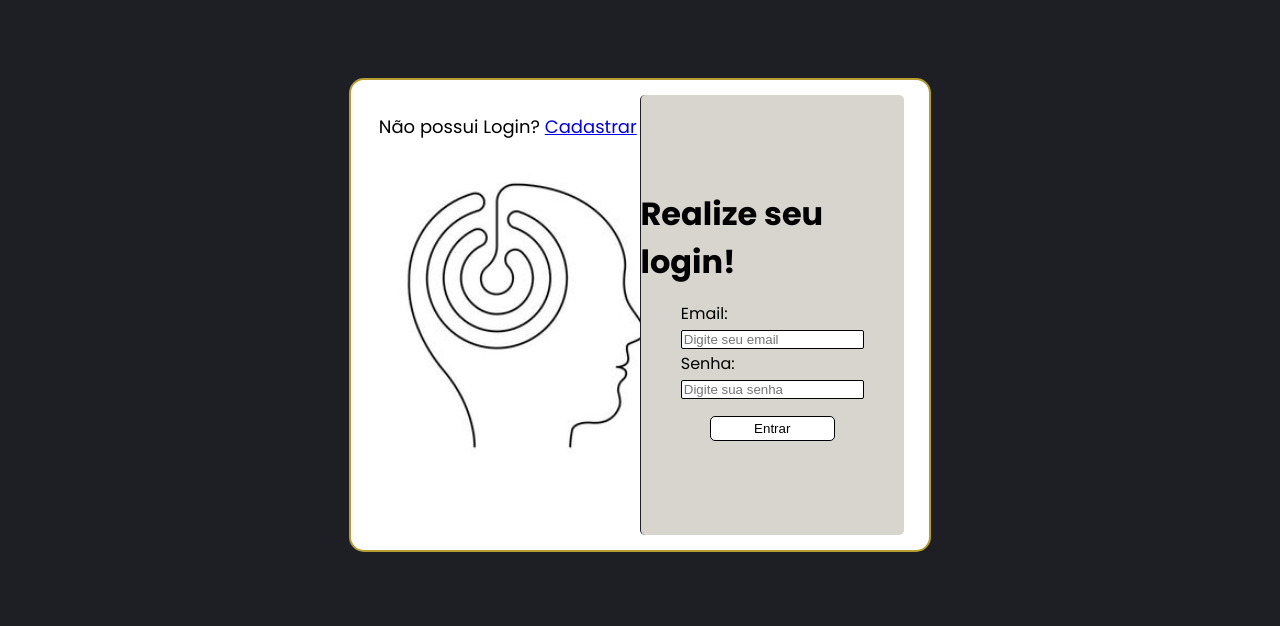
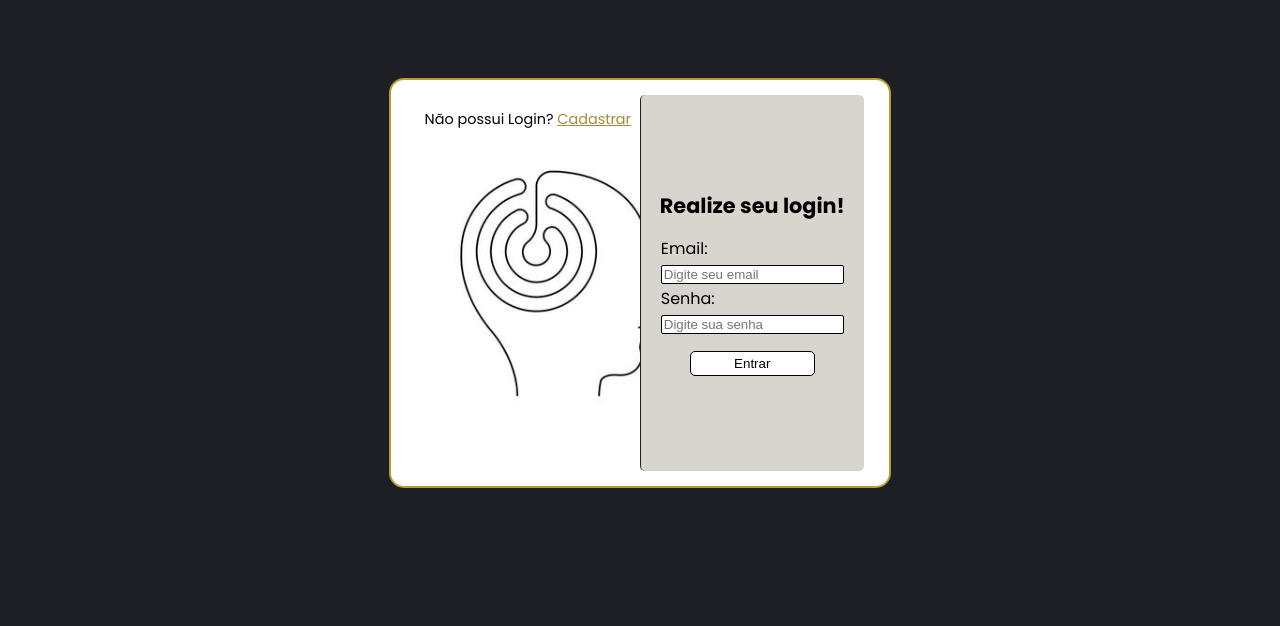
Before and after one commit to DiegoCampos2507/ProjetoIndividual, a website: page Projeto/Site/public/login.html in a window 1280 px wide. Shown: the part 122-748 px from the top of the page. Drawn offline with Linux system fonts and the light colour scheme.

Commit message:
Modificando tela de cadastro e login v2

```diff
--- a/Projeto/Site/public/css/stylewellbeing.css
+++ b/Projeto/Site/public/css/stylewellbeing.css
@@ -293,15 +293,28 @@ hr {
     justify-content: center;
 }
 
-.formulario {
+/* #region cadastro/login */
+.formulario-cadastro {
     display: flex;
     flex-direction: row;
     align-items: center;
     background-color: rgb(255, 255, 255);
     color: black;
-    height: fit-content;
-    width: 55%;
-    height: 55vh;
+    height: 70vh;
+    width: 35vw;
+    padding: 15px 25px;
+    border-radius: 15px;
+    border: #b59d30 2px solid;
+}
+
+.formulario-login {
+    display: flex;
+    flex-direction: row;
+    align-items: center;
+    background-color: rgb(255, 255, 255);
+    color: black;
+    height: 47vh;
+    width: 35vw;
     padding: 15px 25px;
     border-radius: 15px;
     border: #b59d30 2px solid;
@@ -344,8 +357,8 @@ hr {
     width: 50%;
     height: 100%;
     background-image: url("fotoLogin.png");
-    background-position-x: center;
     background-size: cover;
+    background-position-x: 63%;
     border-radius: 5px;
 }
 
@@ -369,18 +382,28 @@ hr {
     width: 50%;
     height: 100%;
     background-image: url("fotoCadastro.png");
-    background-position-x: -20px;
     background-size: cover;
     border-radius: 5px;
 }
 
-.cadastro-img img{
-    width: 100%;
+.formulario a {
+    font-size: 1em;
+    color: #a18b39;
+    text-decoration: underline;
+}
+
+.login-img p {
+    font-size: 0.8em;
+}
+
+.cadastro-img p {
+    font-size: 0.8em;
 }
 
 .formulario h1 {
     margin: 0;
     margin-bottom: 15px;
+    font-size: 1.3em;
 }
 
 .campo p {
@@ -401,3 +424,5 @@ hr {
     top: 50%;
     left: 50%;
 }
+
+/* #endregion */
--- a/Projeto/Site/public/login.html
+++ b/Projeto/Site/public/login.html
@@ -41,6 +41,7 @@
         <div class="main">
             <div class="main-form">
                 <div class="formulario">
+                    <div class="formulario-login">
                         <div class="login-img">
                             <p>Não possui Login? <a href="cadastro.html">Cadastrar</a></p>
                         </div>
@@ -56,6 +57,7 @@
                             </div>
                             <div id="mensagem_erro" style="color: brown;"></div>
                             <button onclick="entrar()">Entrar</button>
+                        </div>
                     </div>
                 </div>
             </div>
```
Also changed, not shown: Projeto/Site/public/cadastro.html (+2 -0 lines). Lines whose indentation alone changed are shown as unchanged.
